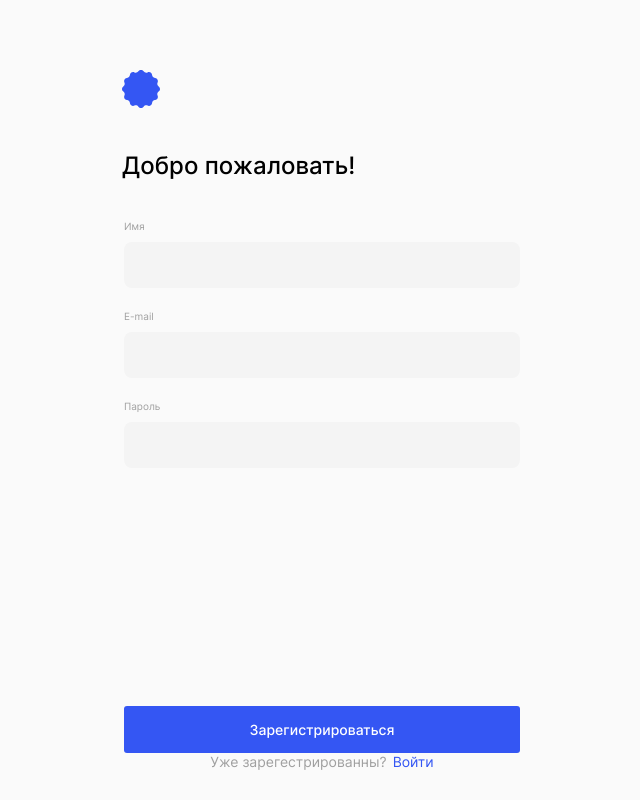
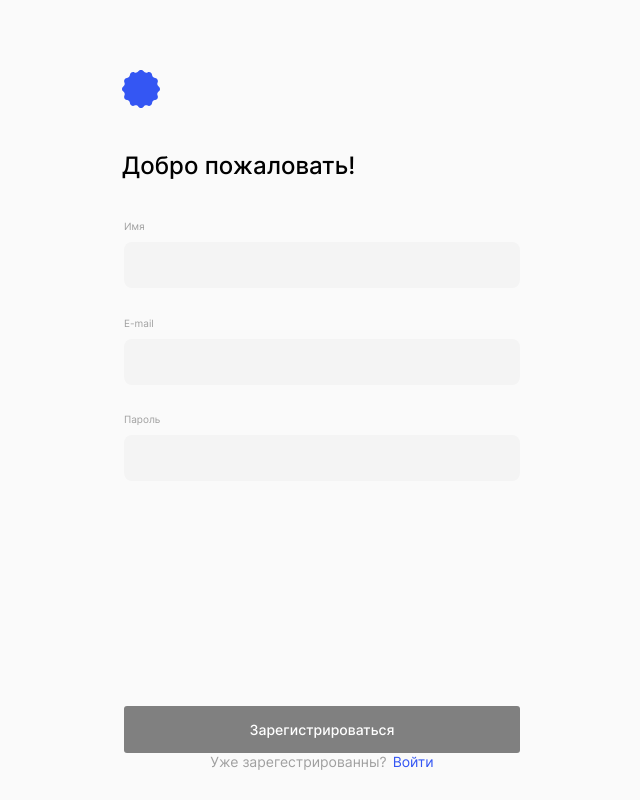
Before and after one commit to Vladimir87K/movies-explorer-frontend, a React (Create React App) app: page /signup in a window 1280 px wide. Shown: the whole page, without its empty margins (318-958 px from the left). Built offline with nearby package versions, Linux system fonts and the light colour scheme; no server answers.

Commit message:
контекст, част валидация полей и кнопки, рег и авт

```diff
--- a/src/components/App/App.jsx
+++ b/src/components/App/App.jsx
@@ -1,6 +1,7 @@
+import React from 'react';
 import { useEffect, useState } from 'react';
-import React from 'react';
 import { useNavigate, Routes, Route } from 'react-router-dom';
+import { CurrentUserContext } from '../../context/CurrentUserContext';
 import './App.css';
 import Header from '../Header/Header';
 import Main from '../Main/Main';
@@ -16,6 +17,7 @@ import mainApi from '../../utils/MainApi';
 
 const App = () => {
   const navigate = useNavigate();
+  const [currentUser, setCurrentUser] = useState({});
   const [isOpenNavigation, setOpenNavigation] = useState(false);
   const [loggedIn, setLoggedIn] = useState(true);
   const [bacgroundHeader, setBackgroundHeader] = useState('##dddee3');
@@ -58,6 +60,22 @@ const App = () => {
 //        .catch(err => console.log(err));
 //     }
 // }, [token]);
+
+  const registration = (data) => {
+    mainApi.getRegistrationProfil(data)
+      .then((data) => {
+        autorization(data);
+      })
+      .catch((err) => console.log(err));
+  }
+
+  const autorization = (data) => {
+    mainApi.getAutorizationProfil(data)
+      .then((data) => {
+
+      })
+      .catch((err) => console.log(err))
+  }
 
   const countMoviesInRow = () => {
     let widthBlock = document.querySelector('.cardList').clientWidth;     // поиск ширины блока
@@ -144,6 +162,7 @@ const App = () => {
 
   return (
     <div className='page'>
+      <CurrentUserContext.Provider value={currentUser} >
         <Header
           handleLogin={handleLogin}
           handleRegister={handleRegister}
@@ -160,7 +179,10 @@ const App = () => {
           <main className='main'>
             <Routes>
               <Route path='/signin' element={<Login handleRegister={handleRegister} />} />
-            <Route path='/signup' element={<Register handleLogin={handleLogin} />} />
+              <Route path='/signup' element={<Register
+                handleLogin={handleLogin}
+                onSubmit={registration}
+                />} />
               <Route path='/profile' element={<Profile />} />
               <Route path='/movies' element={<Movies
                 searchMovies={searchMovies}
@@ -175,6 +197,7 @@ const App = () => {
             </Routes>
           </main>
         <Footer />
+      </CurrentUserContext.Provider>
     </div>
   );
 }
--- a/src/components/Login/Login.css
+++ b/src/components/Login/Login.css
@@ -30,6 +30,10 @@
   padding: 0 2px;
   width: 400px;
   box-sizing: border-box;
+}
+
+.popup__form {
+  width: 100%;
 }
 
 .popup__form-subtitle {
@@ -91,6 +95,10 @@
   box-sizing: border-box;
 }
 
+.popup__form-save_disabled {
+  background-color: #808080;
+}
+
 .popup__form-save:hover {
   cursor: pointer;
   color: #808080;
--- a/src/components/Login/Login.jsx
+++ b/src/components/Login/Login.jsx
@@ -6,13 +6,38 @@ import logo from '../../images/logo.svg';
 const Login = (props) => {
   const [email, setEmail] = useState('');
   const [password, setPassword] = useState('');
+  const [validate, setValidate] = useState(false)
+
+  const validateBtn = () => {
+    const btn = document.querySelector('.popup__form-save');
+    if (email !== '' && password !== '') {
+      btn.setAttribute('disabled', false);
+      return true;
+    } else {
+      btn.setAttribute('disabled', true);
+      return false;
+    }
+  }
 
   const handleChangeEmail = (e) => {
     setEmail(e.target.value);
+    setValidate(validateBtn());
   }
 
   const handleChangePassword = (e) => {
     setPassword(e.target.value);
+    setValidate(validateBtn());
+  }
+
+  const onSubmit = (e) => {
+    e.preventDefault();
+    props.handleSubmit({
+      email,
+      password
+    });
+    setEmail('');
+    setPassword('');
+    setValidate(false)
   }
 
   return (
@@ -23,6 +48,7 @@ const Login = (props) => {
         </a>
         <h1 className='popup__title'>Рады видеть!</h1>
         <fieldset className='popup__form-content'>
+          <form onSubmit={onSubmit} className='popup__form'>
             <p className='popup__form-subtitle'>E-mail</p>
             <input onChange={handleChangeEmail} className='popup__form-input popup__form-email' type='email' name='popup__form-email' id='popup__form-email' value={email} required />
             <span className='popup__form-error popup__form-email-error'>Что-то пошло не так</span>
@@ -30,9 +56,10 @@ const Login = (props) => {
             <input onChange={handleChangePassword} className='popup__form-input popup__form-password' type='password' name='popup__form-password' id='popup__form-password' value={password} required />
             <span className='popup__form-error popup__form-password-error'>Что-то пошло не так</span>
             <div className='popup__submit'>
-            <button className='popup__form-save' type='submit'>Войти</button>
+              <button className={`popup__form-save ${!validate && 'popup__form-save_disabled'}`} type='submit' disabled>Войти</button>
               <p className='popup__paragraph'>Еще не зарегистрированы?<span className='popup__paragraph-link' onClick={props.handleRegister}>Регистрация</span></p>
             </div>
+          </form>
         </fieldset>
       </div>
     </div>
--- a/src/components/Register/Register.css
+++ b/src/components/Register/Register.css
@@ -29,6 +29,10 @@
   padding: 0 2px;
   width: 400px;
   box-sizing: border-box;
+}
+
+.popup__form {
+  width: 100%;
 }
 
 .popup__form-subtitle {
@@ -78,7 +82,7 @@
 
 .popup__form-save {
   width: 396px;
-  background: #3456F3;
+  background-color: #3456F3;
   border-radius: 3px;
   font-weight: 500;
   font-size: 14px;
@@ -88,6 +92,10 @@
   padding: 15px 0;
   border: none;
   box-sizing: border-box;
+}
+
+.popup__form-save_disabled {
+  background-color: #808080;
 }
 
 .popup__form-save:hover {
--- a/src/components/Register/Register.jsx
+++ b/src/components/Register/Register.jsx
@@ -8,17 +8,45 @@ const Register = (props) => {
   const [name, setName] = useState('');
   const [email, setEmail] = useState('');
   const [password, setPassword] = useState('');
+  const [validate, setValidate] = useState(false)
+
+  const validateBtn = () => {
+    const btn = document.querySelector('.popup__form-save');
+    if (name !== '' && email !== '' && password !== '') {
+      btn.setAttribute('disabled', false);
+      return true;
+    } else {
+      btn.setAttribute('disabled', true);
+      return false;
+    }
+  }
 
   const handleChangeName = (e) => {
     setName(e.target.value);
+    setValidate(validateBtn());
   }
 
   const handleChangeEmail = (e) => {
     setEmail(e.target.value);
+    setValidate(validateBtn());
   }
 
   const handleChangePassword = (e) => {
     setPassword(e.target.value);
+    setValidate(validateBtn());
+  }
+
+  const onSubmit = (e) => {
+    e.preventDefault();
+    props.handleSubmit({
+      name,
+      email,
+      password
+    })
+    setEmail('');
+    setName('');
+    setPassword('');
+    setValidate(false);
   }
 
   return (
@@ -29,6 +57,7 @@ const Register = (props) => {
         </a>
         <h1 className='popup__title'>Добро пожаловать!</h1>
         <fieldset className='popup__form-content'>
+          <form onSubmit={onSubmit} className='popup__form'>
             <p className='popup__form-subtitle'>Имя</p>
             <input onChange={handleChangeName} className='popup__form-input popup__form-name' type='text' name='popup__form-name' id='popup__form-name' value={name} required />
             <span className='popup__form-error popup__form-name-error'>Что-то пошло не так</span>
@@ -39,9 +68,10 @@ const Register = (props) => {
             <input onChange={handleChangePassword} className='popup__form-input popup__form-password' type='password' name='popup__form-password' id='popup__form-password' value={password} required />
             <span className='popup__form-error popup__form-password-error'>Что-то пошло не так</span>
             <div className='popup__submit'>
-            <button className='popup__form-save' type='submit'>Зарегистрироваться</button>
+              <button className={`popup__form-save ${!validate && 'popup__form-save_disabled'}`} type='submit' disabled>Зарегистрироваться</button>
               <p className='popup__paragraph'>Уже зарегестрированны?<span className='popup__paragraph-link' onClick={props.handleLogin} >Войти</span></p>
             </div>
+          </form>
         </fieldset>
       </div>
     </div>
--- /dev/null
+++ b/src/context/CurrentUserContext.js
@@ -0,0 +1,3 @@
+import React from "react";
+
+export const CurrentUserContext = React.createContext();
--- a/src/utils/MainApi.js
+++ b/src/utils/MainApi.js
@@ -54,13 +54,32 @@ class MainApi {
           .then((res) => res.data)
   }
 
-  getInitialProfil(token) {
+  getRegistrationProfil(data) {
     return fetch(`${this._urlBase}/users/me`, {
             method: 'GET',
             headers: {
-              "Authorization" : `Bearer ${token}`,
               'Content-Type': 'application/json'
-              }
+            },
+            body: JSON.stringify({
+              name: data.name,
+              email: data.email,
+              password: data.password
+            })
+        })
+        .then(this._checkError)
+        .then((res) => res.data)
+  }
+
+  getAutorizationProfil(data) {
+    return fetch(`${this._urlBase}/users/me`, {
+            method: 'GET',
+            headers: {
+              'Content-Type': 'application/json'
+            },
+            body: JSON.stringify({
+              email: data.email,
+              password: data.password
+            })
         })
         .then(this._checkError)
         .then((res) => res.data)
```
Lines whose indentation alone changed are shown as unchanged.
